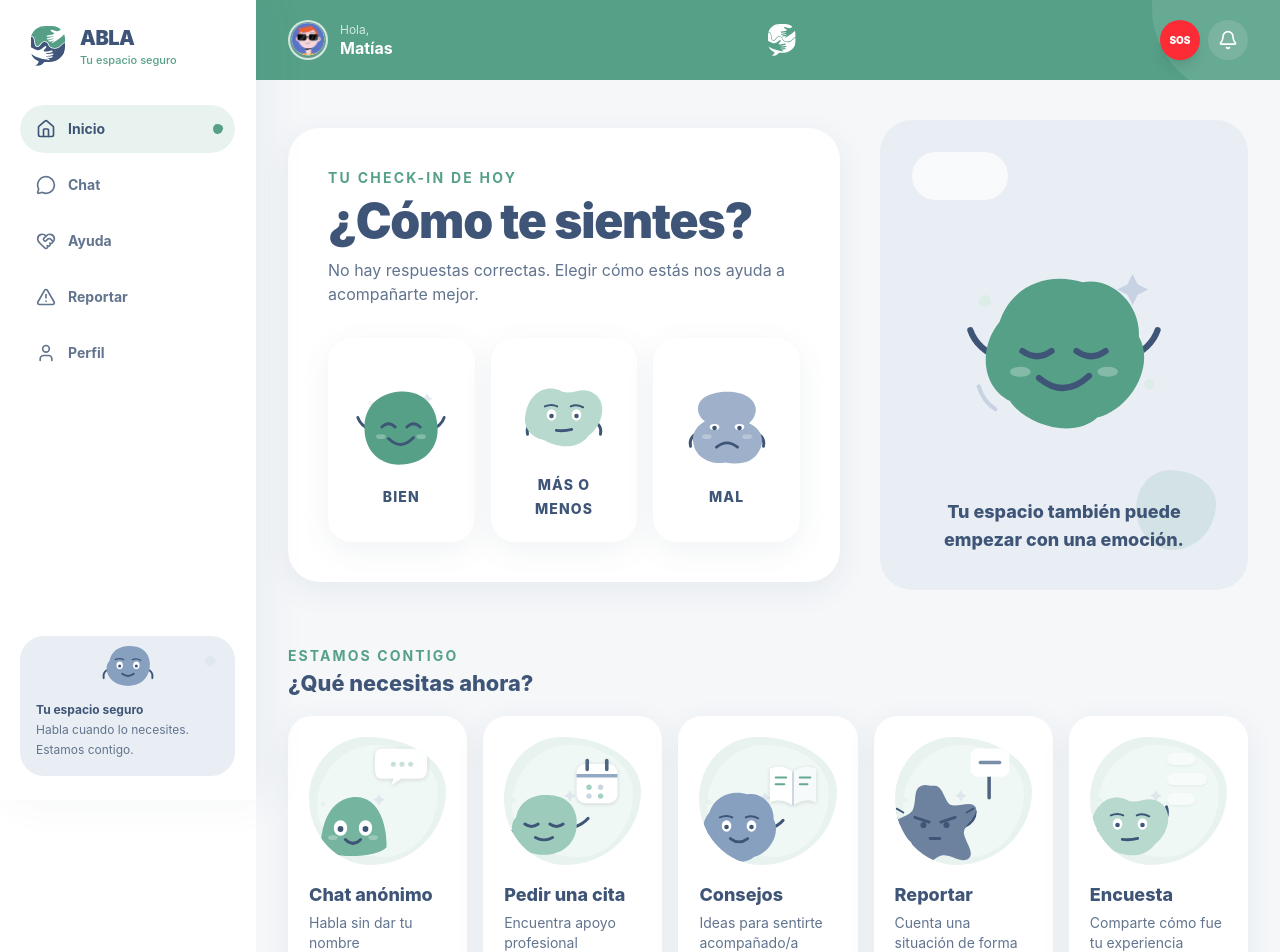
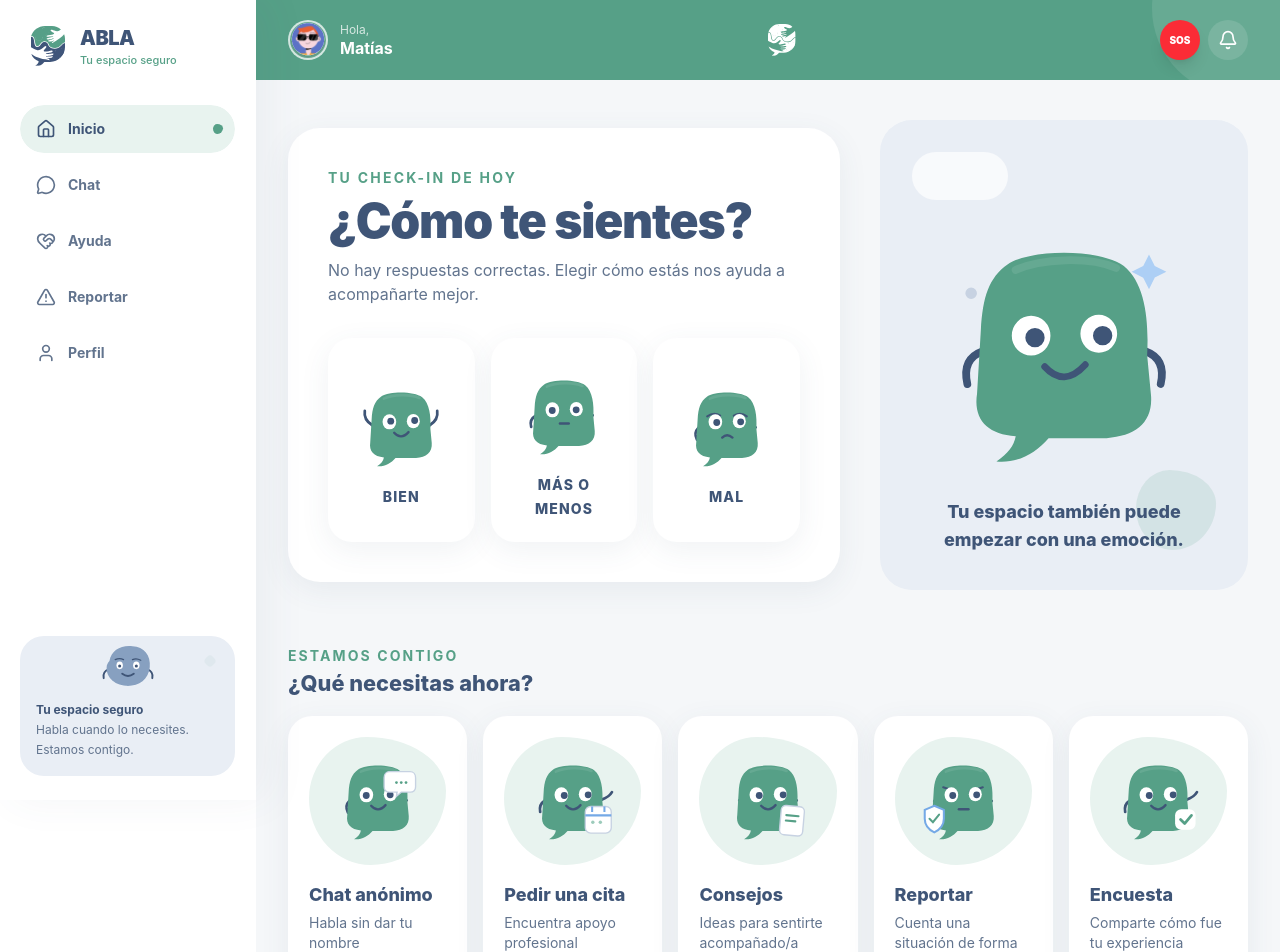
Before and after one commit to leandrodesignux-ux/ABLA-APP, a React (Vite) app: page /home in a window 1280 px wide. Shown: the top 952 px of the page. Built offline with nearby package versions, Linux system fonts and the light colour scheme.

Commit message:
feat: unify companion across student home

```diff
--- a/src/pages/Home.jsx
+++ b/src/pages/Home.jsx
@@ -1,26 +1,26 @@
 import { AnimatePresence, motion, useReducedMotion } from 'framer-motion'
 import { AlertCircle, Bell, MessageCircle, Phone } from 'lucide-react'
 import { useNavigate } from 'react-router-dom'
-import AblaCharacter from '../components/AblaCharacter.jsx'
 import BottomNav from '../components/BottomNav.jsx'
 import IllustratedActionCard from '../components/IllustratedActionCard.jsx'
 import PageTransition from '../components/PageTransition.jsx'
 import SvgImage from '../components/SvgImage.jsx'
+import AblaCompanion from '../components/companion/AblaCompanion.jsx'
 import { useAppContext } from '../context/AppContext.jsx'
 import { ablaMotion, motionIfAllowed } from '../design/motion.js'
 
 const moodConfig = {
-  BIEN: { label: 'Bien', emotion: 'happy', shape: 'circle', pose: 'open', interaction: 'celebrate', tint: 'bg-[#E4F3ED]', message: '¡Qué bueno saberlo! Guarda un poquito de esa energía para hoy.' },
-  'MAS O MENOS': { label: 'Más o menos', emotion: 'neutral', shape: 'wave', pose: 'rest', gaze: 'left', interaction: 'curious', tint: 'bg-[#EEF1F6]', message: 'Está bien sentirse así. Estamos aquí si necesitas ordenar lo que pasa.' },
-  MAL: { label: 'Mal', emotion: 'sad', shape: 'stack', pose: 'rest', interaction: 'listening', tint: 'bg-[#FDEDEC]', message: 'Gracias por contarlo. No tienes que atravesar esto a solas.' },
+  BIEN: { label: 'Bien', mood: 'happy', personality: 'motivating', pose: 'celebrating', gaze: 'up', decorations: 'energy', reaction: 'celebrate', tint: 'bg-[#E4F3ED]', message: '¡Qué bueno saberlo! Guarda un poquito de esa energía para hoy.' },
+  'MAS O MENOS': { label: 'Más o menos', mood: 'neutral', personality: 'curious', pose: 'thinking', gaze: 'left', decorations: 'question', reaction: 'think', tint: 'bg-[#EEF1F6]', message: 'Está bien sentirse así. Estamos aquí si necesitas ordenar lo que pasa.' },
+  MAL: { label: 'Mal', mood: 'worried', personality: 'empathetic', pose: 'listening', gaze: 'center', decorations: 'none', reaction: 'concern', tint: 'bg-[#FDEDEC]', message: 'Gracias por contarlo. No tienes que atravesar esto a solas.' },
 }
 
 const quickActions = [
-  { title: 'Chat anónimo', description: 'Habla sin dar tu nombre', to: '/chat/anonimo', sceneType: 'chat' },
-  { title: 'Pedir una cita', description: 'Encuentra apoyo profesional', to: '/ayuda/cita', sceneType: 'appointment' },
-  { title: 'Consejos', description: 'Ideas para sentirte acompañado/a', to: '/ayuda/consejos', sceneType: 'advice' },
-  { title: 'Reportar', description: 'Cuenta una situación de forma segura', to: '/reportar', sceneType: 'report' },
-  { title: 'Encuesta', description: 'Comparte cómo fue tu experiencia', to: '/encuesta', sceneType: 'survey' },
+  { title: 'Chat anónimo', description: 'Habla sin dar tu nombre', to: '/chat/anonimo', pose: 'listening', gaze: 'left', accessory: 'speech' },
+  { title: 'Pedir una cita', description: 'Encuentra apoyo profesional', to: '/ayuda/cita', pose: 'pointing', gaze: 'right', accessory: 'calendar' },
+  { title: 'Consejos', description: 'Ideas para sentirte acompañado/a', to: '/ayuda/consejos', pose: 'supporting', gaze: 'right', accessory: 'card' },
+  { title: 'Reportar', description: 'Cuenta una situación de forma segura', to: '/reportar', mood: 'focused', pose: 'protecting', gaze: 'center', accessory: 'shield', decorations: 'none' },
+  { title: 'Encuesta', description: 'Comparte cómo fue tu experiencia', to: '/encuesta', pose: 'pointing', gaze: 'right', accessory: 'check' },
 ]
 
 function EmotionOption({ value, selected, onSelect }) {
@@ -29,7 +29,7 @@ function EmotionOption({ value, selected, onSelect }) {
   return (
     <motion.button type="button" onClick={() => onSelect(value)} whileTap={motionIfAllowed(reducedMotion, ablaMotion.press)} animate={selected && !reducedMotion ? { y: [0, -3, 0] } : {}} className={`group relative min-h-36 overflow-hidden rounded-abla-card border-2 p-3 text-center transition-all focus-visible:outline-none focus-visible:ring-3 focus-visible:ring-abla-green/30 md:min-h-44 md:p-5 ${selected ? `${config.tint} border-abla-green shadow-abla-float` : 'border-transparent bg-white shadow-abla-card hover:border-abla-green/25'}`} aria-pressed={selected} aria-label={`Me siento ${config.label}`}>
       {selected && <div className="pointer-events-none absolute inset-0" aria-hidden="true"><motion.span initial={{ scale: 0 }} animate={{ scale: 1 }} className="absolute right-3 top-4 h-2.5 w-2.5 rounded-full bg-abla-green/30" /><motion.span initial={{ scale: 0 }} animate={{ scale: 1 }} transition={{ delay: .08 }} className="absolute bottom-8 left-4 h-3 w-3 rotate-45 rounded-sm bg-abla-blue/15" /></div>}
-      <div className="relative mx-auto grid h-24 place-items-center md:h-28"><AblaCharacter emotion={config.emotion} shape={config.shape} pose={config.pose} gaze={config.gaze} interaction={config.interaction} interactive selected={selected} size="md" animate={selected && value !== 'MAL' ? 'wiggle' : selected ? 'breathe' : 'none'} decoration={value === 'BIEN'} /></div>
+      <div className="relative mx-auto grid h-24 place-items-center md:h-28"><AblaCompanion personality={config.personality} mood={config.mood} pose={config.pose} gaze={config.gaze} decorations={config.decorations} interactive size="md" animate={selected} label={`ABLA se siente ${config.label}`} /></div>
       <span className="relative text-xs font-extrabold uppercase tracking-[.08em] text-abla-blue md:text-sm">{config.label}</span>
     </motion.button>
   )
@@ -65,14 +65,14 @@ export default function Home() {
 
             <div className="relative hidden min-h-[470px] overflow-hidden rounded-abla-panel bg-abla-blue-soft p-8 lg:grid lg:place-items-center">
               <div className="absolute left-8 top-8 h-12 w-24 rounded-full bg-white/70" /><div className="absolute bottom-10 right-8 h-20 w-20 rounded-abla-blob bg-abla-green/15" />
-              <motion.div animate={motionIfAllowed(reducedMotion, ablaMotion.float)}><AblaCharacter emotion={activeMood?.emotion || 'safe'} shape={activeMood?.shape || 'blob'} pose={activeMood?.pose || 'open'} gaze={activeMood?.gaze} interaction={activeMood?.interaction || 'supportive'} size="xl" decoration blink label="Personaje emocional ABLA" /></motion.div>
+              <motion.div animate={motionIfAllowed(reducedMotion, ablaMotion.float)}><AblaCompanion personality={activeMood?.personality || 'friendly'} reaction={activeMood?.reaction} size="hero" label="Compañero emocional ABLA" /></motion.div>
               <div className="absolute bottom-9 left-9 right-9 text-center"><p className="text-lg font-extrabold text-abla-blue">Tu espacio también puede empezar con una emoción.</p></div>
             </div>
           </section>
 
           <AnimatePresence>{moodHoy === 'MAL' && <motion.section variants={ablaMotion.pop} initial="hidden" animate="visible" exit="hidden" className="mt-6 rounded-abla-card border-2 border-red-200 bg-red-50 p-5 md:flex md:items-center md:justify-between md:gap-6 md:p-6" aria-live="polite"><div className="flex items-start gap-3"><AlertCircle className="mt-0.5 h-6 w-6 shrink-0 text-red-600" /><div><h2 className="text-lg font-black text-red-900">¿Necesitas ayuda ahora?</h2><p className="mt-1 text-sm leading-6 text-red-800">Si estás en peligro o necesitas contención, contacta a alguien inmediatamente.</p></div></div><div className="mt-4 grid grid-cols-2 gap-3 md:mt-0 md:min-w-72"><a href="tel:147" className="flex min-h-12 items-center justify-center gap-2 rounded-abla-control bg-red-600 px-4 text-sm font-bold text-white"><Phone className="h-4 w-4" />147</a><button type="button" onClick={() => navigate('/chat/anonimo')} className="min-h-12 rounded-abla-control border border-red-300 bg-white px-4 text-sm font-bold text-red-700">Hablar aquí</button></div></motion.section>}</AnimatePresence>
 
-          <section className="mt-10 md:mt-14"><div><p className="text-sm font-bold uppercase tracking-[.15em] text-abla-green">Estamos contigo</p><h2 className="abla-section-title mt-1">¿Qué necesitas ahora?</h2></div><div className="mt-5 grid grid-cols-1 gap-4 sm:grid-cols-2 lg:grid-cols-5">{quickActions.map((action) => <IllustratedActionCard key={action.to} {...action} />)}</div></section>
+          <section className="mt-10 md:mt-14"><div><p className="text-sm font-bold uppercase tracking-[.15em] text-abla-green">Estamos contigo</p><h2 className="abla-section-title mt-1">¿Qué necesitas ahora?</h2></div><div className="mt-5 grid grid-cols-1 gap-4 sm:grid-cols-2 lg:grid-cols-5">{quickActions.map(({ pose, gaze, accessory, mood, decorations, ...action }) => <IllustratedActionCard key={action.to} {...action} scene={<AblaCompanion mood={mood} pose={pose} gaze={gaze} accessory={accessory} decorations={decorations} size="md" label={`ABLA acompaña la acción ${action.title}`} />} />)}</div></section>
         </main>
 
         <motion.button type="button" onClick={() => navigate('/chat')} whileTap={motionIfAllowed(reducedMotion, ablaMotion.press)} className="fixed bottom-20 left-1/2 z-30 flex min-h-12 -translate-x-1/2 items-center gap-2 rounded-full bg-abla-blue px-6 text-sm font-bold text-white shadow-abla-blue md:hidden" aria-label="Abrir opciones de chat"><MessageCircle className="h-5 w-5" />Chatear</motion.button>
```
